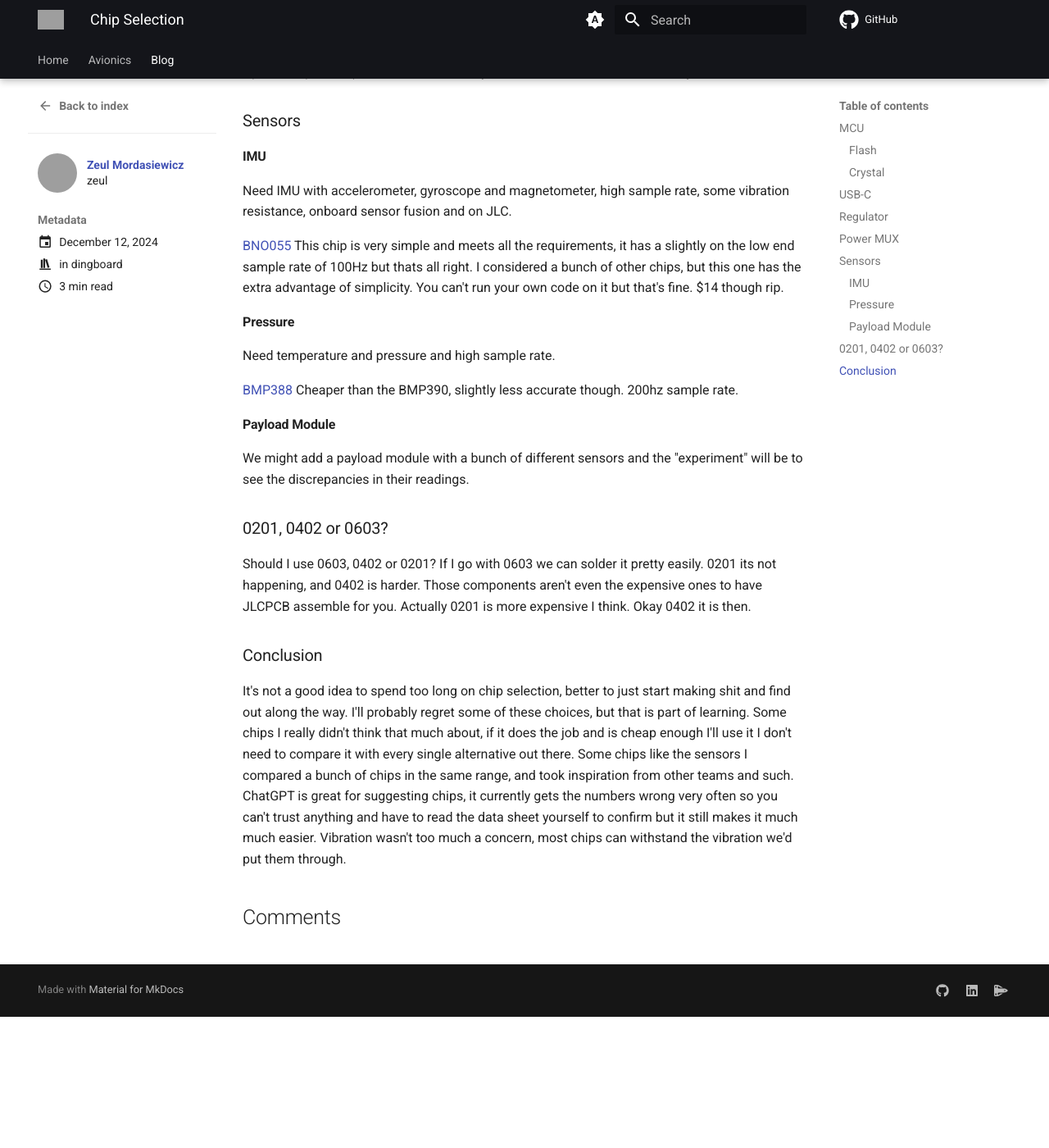
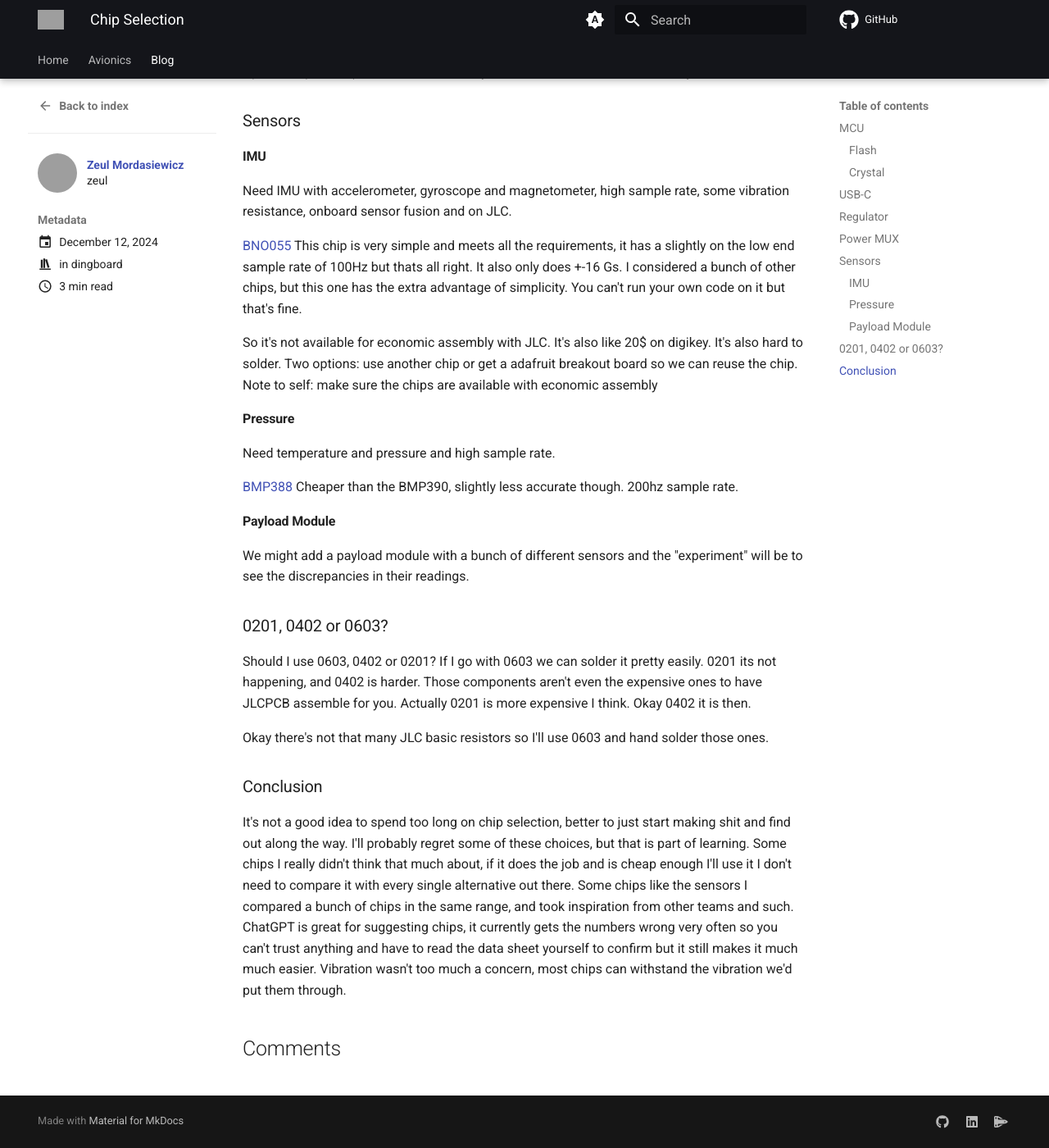
Before and after one commit to sonicavionics/sonicavionics.com, an MkDocs documentation site: the page built from docs/blog/posts/2024/december/chipselection.md, in a window 1280 px wide and 1400 px high, scrolled down 996 px. Shown: the whole window at 82% size. Built offline with MkDocs 1.6.1 and Material for MkDocs 9.7.7, drawn with Linux system fonts in a browser that asks for light colours; comment, search, counter and statistics services are not loaded; before the commit the page ends 2236 px from its top, so only the background shows below that; grey boxes are pictures that could not be loaded.

Commit message:
update BNO055 info

```diff
--- a/docs/blog/posts/2024/december/chipselection.md
+++ b/docs/blog/posts/2024/december/chipselection.md
@@ -43,7 +43,9 @@ Using this in Highest Voltage Operation (VCOMP) mode with the battery as the mai
 
 Need IMU with accelerometer, gyroscope and magnetometer, high sample rate, some vibration resistance, onboard sensor fusion and on JLC.
 
-[BNO055](https://www.bosch-sensortec.com/products/smart-sensor-systems/bno055/) This chip is very simple and meets all the requirements, it has a slightly on the low end sample rate of 100Hz but thats all right. I considered a bunch of other chips, but this one has the extra advantage of simplicity. You can't run your own code on it but that's fine. $14 though rip.
+[BNO055](https://www.bosch-sensortec.com/products/smart-sensor-systems/bno055/) This chip is very simple and meets all the requirements, it has a slightly on the low end sample rate of 100Hz but thats all right. It also only does +-16 Gs. I considered a bunch of other chips, but this one has the extra advantage of simplicity. You can't run your own code on it but that's fine.
+
+So it's not available for economic assembly with JLC. It's also like 20$ on digikey. It's also hard to solder. Two options: use another chip or get a adafruit breakout board so we can reuse the chip. Note to self: make sure the chips are available with economic assembly
 
 #### Pressure
 
@@ -60,6 +62,7 @@ We might add a payload module with a bunch of different sensors and the "experim
 Should I use 0603, 0402 or 0201?
 If I go with 0603 we can solder it pretty easily. 0201 its not happening, and 0402 is harder. Those components aren't even the expensive ones to have JLCPCB assemble for you. Actually 0201 is more expensive I think. Okay 0402 it is then.
 
+Okay there's not that many JLC basic resistors so I'll use 0603 and hand solder those ones.
 
 ### Conclusion
 It's not a good idea to spend too long on chip selection, better to just start making shit and find out along the way. I'll probably regret some of these choices, but that is part of learning.
```
